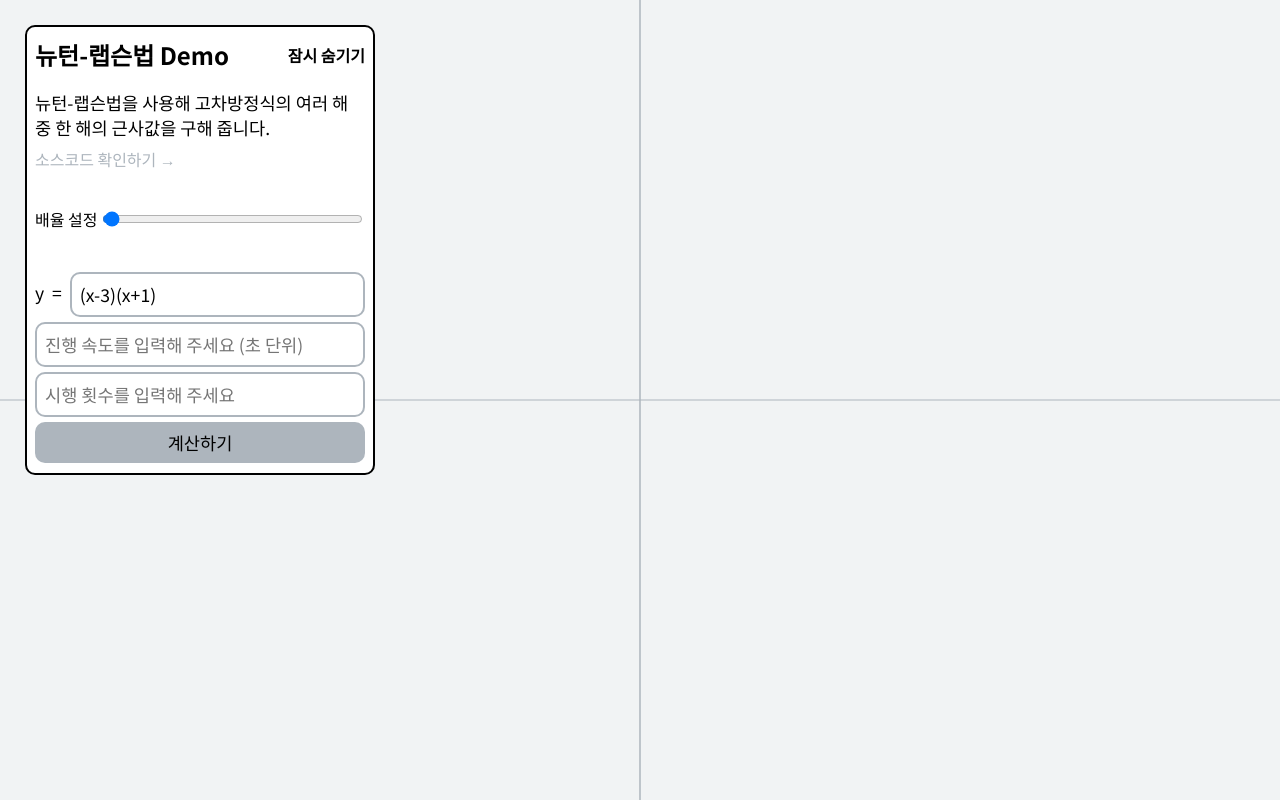
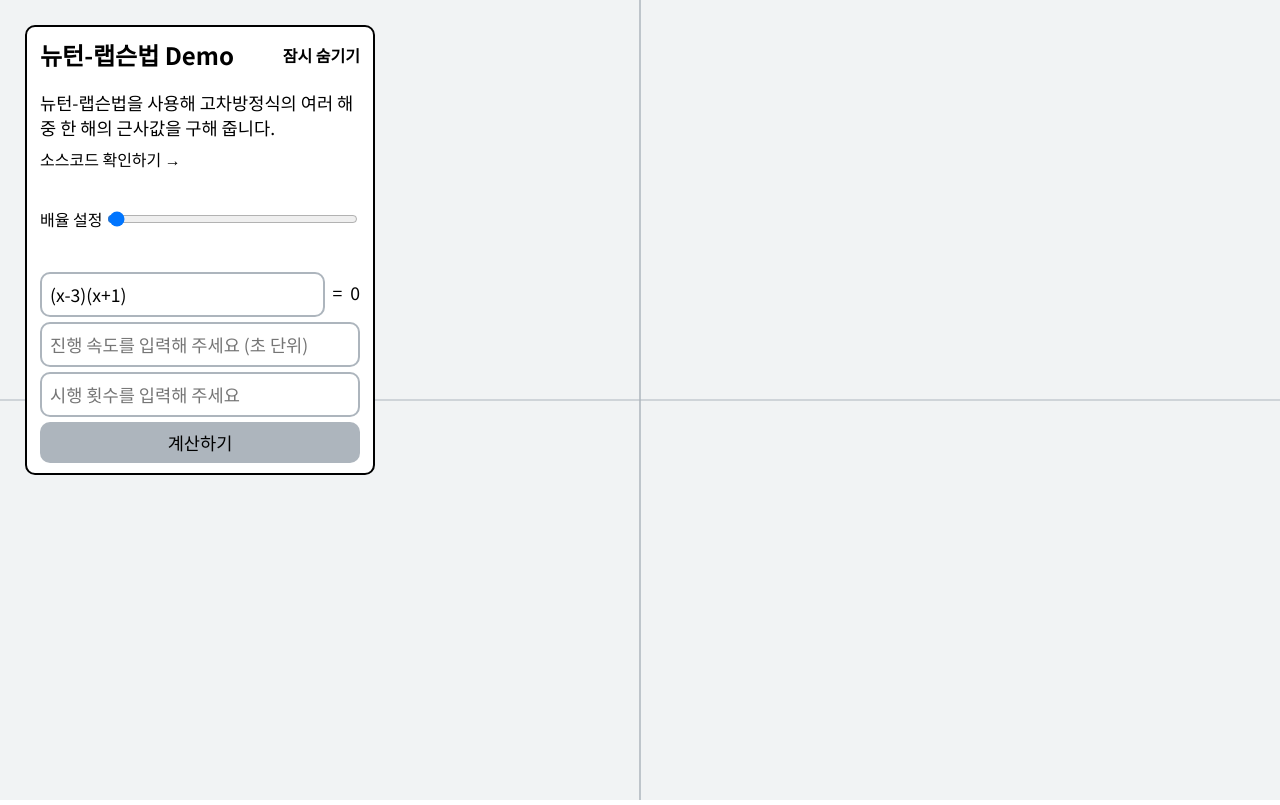
Before and after one commit to uhmseohun/newton-raphson-method, a React (Create React App) app: page / in a window 1280 px wide. Built offline with nearby package versions, Linux system fonts and the light colour scheme.

Commit message:
feat: result modal

```diff
--- a/package.json
+++ b/package.json
@@ -11,6 +11,7 @@
     "react-dom": "^17.0.1",
     "react-scripts": "4.0.1",
     "styled-components": "^5.2.1",
+    "sweetalert": "^2.1.2",
     "web-vitals": "^0.2.4"
   },
   "scripts": {
--- a/src/App.jsx
+++ b/src/App.jsx
@@ -2,6 +2,7 @@ import React, { useState } from 'react';
 import styled from 'styled-components';
 import FunctionCanvas from './components/FunctionCanvas';
 import ControlBox from './components/ControlBox';
+import swal from 'sweetalert';
 import * as utils from './App.Utils';
 import { compile, rationalize } from 'mathjs';
 
@@ -27,6 +28,9 @@ const App = () => {
       await utils.sleep(speed);
       currPos = utils.getNextPosition(equation, derivFunc, currPos);
     }
+
+    const result = currPos;
+    swal('근사해를 찾았어요!', `주어진 방정식 '${equationString} = 0'의 한 해의 근삿값은 '${result}'입니다!`);
   }
 
   return (
--- a/src/components/ControlBox.jsx
+++ b/src/components/ControlBox.jsx
@@ -33,13 +33,13 @@ const ControlBox = ({ onButtonClick: handleButtonClick, onScaleChanged }) => {
           />
         </ScaleField>
         <EquationField>
-          <LeadingEquation>y&nbsp;&nbsp;=&nbsp;&nbsp;</LeadingEquation>
           <TextField
             defaultValue={equation}
             placeholder='수식을 입력해 주세요'
             onChange={(e) => setEquation(e.target.value)}
             disabled={clicked}
-          />
+            />
+          <EquationTrailing>&nbsp;&nbsp;=&nbsp;&nbsp;0</EquationTrailing>
         </EquationField>
         <TextField
           type='number'
@@ -84,7 +84,7 @@ export default ControlBox;
 const Container = styled.div`
   width: 350px;
   height: 450px;
-  padding: 10px 8px;
+  padding: 10px 13px;
 
   border: 2px solid #000000;
   border-radius: 10px;
@@ -112,7 +112,7 @@ const Description = styled.p`
 
 const Link = styled.a`
   margin-top: 7px;
-  color: #adb5bd;
+  color: #000000;
   text-decoration: none;
   font-weight: 200;
 `;
@@ -154,7 +154,7 @@ const EquationField = styled.div`
   align-items: center;
 `;
 
-const LeadingEquation = styled.span`
+const EquationTrailing = styled.span`
   font-size: 1.1rem;
 `;
 
```
Also changed, not shown: 1 other file (tests, documents, lock files or other folders).
